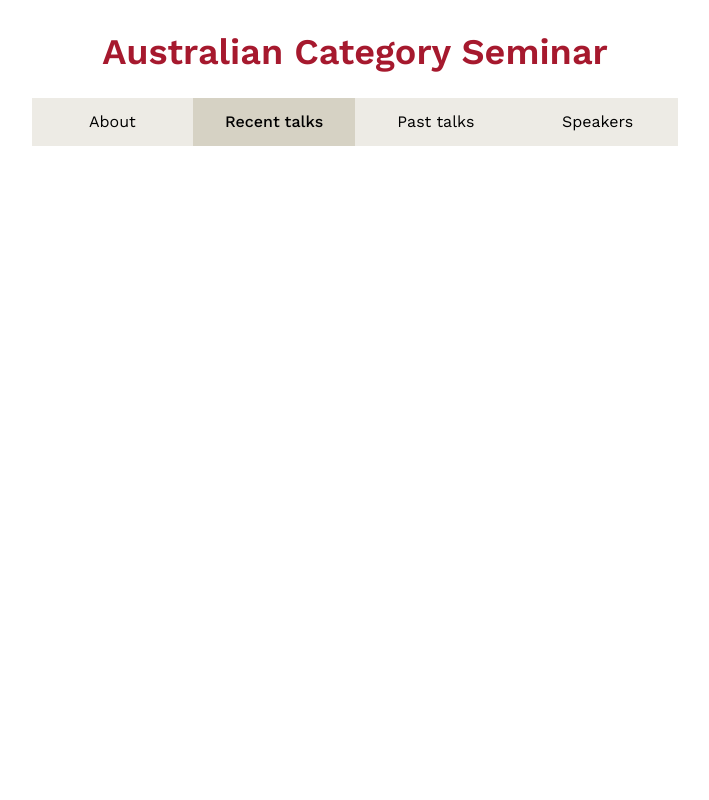
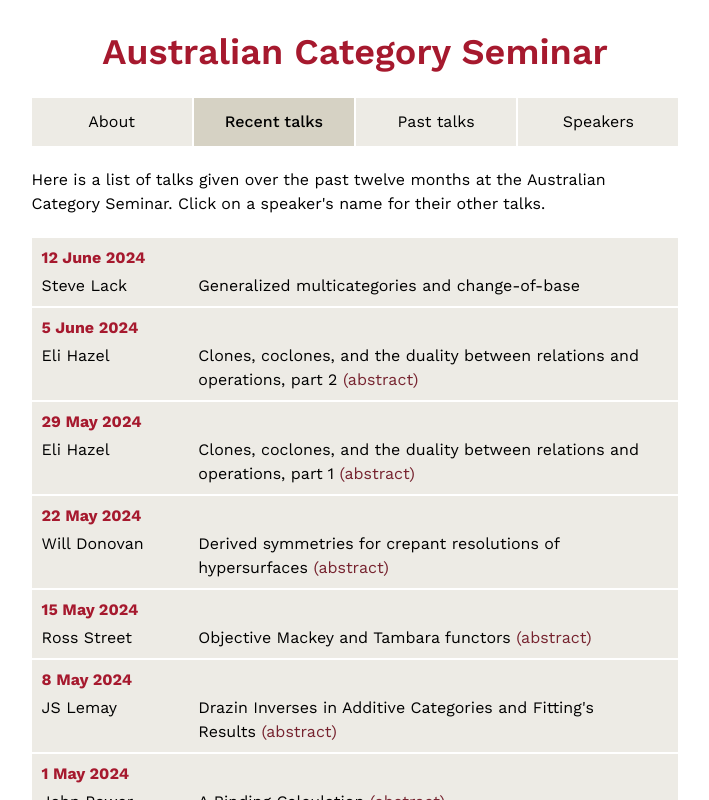
Before and after one commit to Centre-of-Australian-Category-Theory/seminar, a SvelteKit app: page /recent-talks in a window 1280 px wide. Shown: the top 800 px of the page, without its empty margins (285-994 px from the left). Built offline with nearby package versions, Linux system fonts and the light colour scheme.

Commit message:
Edits to layout

```diff
--- a/src/routes/+layout.svelte
+++ b/src/routes/+layout.svelte
@@ -8,13 +8,15 @@
 </script>
 
 
-<div class="w-5/6 max-w-prose mx-auto flex flex-col gap-1.5 py-5">
+<div class="w-screen flex items-center justify-center">
+  <div class="w-5/6 max-w-prose mx-auto flex flex-col gap-1.5 py-5">
   <h1 class="text-4xl text-center font-semibold text-red mt-3 mb-5">Australian Category Seminar</h1>
-  <div class="grid grid-cols-4 w-full text-center justify-stretch items-stretch bg-sand-light">
-    <a class={path === "/" ? "p-3 bg-sand font-medium" : "p-3"} href="{base}">About</a>
-    <a class={path === "/recent-talks" ? "p-3 bg-sand font-medium" : "p-3"} href="{base}/recent-talks">Recent talks</a>
-    <a class={path === "/past-talks" ? "p-3 bg-sand font-medium" : "p-3"} href="{base}/past-talks">Past talks</a>
-    <a class={path === "/speakers" ? "p-3 bg-sand font-medium" : "p-3"} href="{base}/speakers">Speakers</a>
+  <div class="grid grid-cols-4 w-full text-center justify-stretch items-stretch gap-0.5">
+    <a class={path === "/" ? "p-3 bg-sand font-medium" : "p-3 bg-sand-light"} href="{base}/">About</a>
+    <a class={path === "/recent-talks" ? "p-3 bg-sand font-medium" : "p-3 bg-sand-light"} href="{base}/recent-talks">Recent talks</a>
+    <a class={path === "/past-talks" ? "p-3 bg-sand font-medium" : "p-3 bg-sand-light"} href="{base}/past-talks">Past talks</a>
+    <a class={path === "/speakers" ? "p-3 bg-sand font-medium" : "p-3 bg-sand-light"} href="{base}/speakers">Speakers</a>
   </div>
   <slot />
+  </div>
 </div>
--- a/src/routes/past-talks/+page.svelte
+++ b/src/routes/past-talks/+page.svelte
@@ -1,5 +1,6 @@
 <script>
  export let data;
+ import { base } from '$app/paths';
 
  var years = Object.keys(data.grouped).reverse();
  var currentyear = years[0];
@@ -36,9 +37,9 @@
 {#each years as year}
   {#if currentyear == year || currentyear == 'All'}
     <h2 class="bg-sand px-2.5 py-2 font-bold text-lg">{year}</h2>
-    <div class="flex flex-col gap-1">
+    <div class="flex flex-col gap-0.5 -mt-1">
     {#each Object.keys(data.grouped[year]) as date}
-      <div class="rounded w-full bg-sand-light px-2.5 py-2">
+      <div class="w-full bg-sand-light px-2.5 py-2">
         <div class="mb-1 text-red font-bold">{date}</div>
         <ul class="flex flex-col gap-0.5">
           {#each data.grouped[year][date] as talk}
--- a/src/routes/recent-talks/+page.svelte
+++ b/src/routes/recent-talks/+page.svelte
@@ -1,5 +1,6 @@
 <script>
  export let data;
+ import { base } from '$app/paths';
 </script>
 
 <div class="py-4">
@@ -8,9 +9,9 @@
   other talks.
 </div>
 
-<div class="flex flex-col gap-1">
+<div class="flex flex-col gap-0.5">
   {#each Object.keys(data.grouped) as date}
-    <div class="rounded w-full bg-sand-light px-2.5 py-2">
+    <div class="w-full bg-sand-light px-2.5 py-2">
       <div class="mb-1 text-red font-bold">{date}</div>
       <ul class="flex flex-col gap-0.5">
         {#each data.grouped[date] as talk}
--- a/src/routes/speakers/+page.svelte
+++ b/src/routes/speakers/+page.svelte
@@ -1,4 +1,5 @@
 <script>
+ import { base } from '$app/paths';
  export let data;
 </script>
 
--- a/src/routes/speakers/[slug]/+page.svelte
+++ b/src/routes/speakers/[slug]/+page.svelte
@@ -1,4 +1,5 @@
 <script>
+ import { base } from '$app/paths';
  export let data;
 </script>
 
@@ -9,7 +10,7 @@
 
 <div class="flex flex-col gap-1">
   {#each Object.keys(data.talks).reverse() as date}
-    <div class="rounded w-full bg-sand-light px-2.5 py-2">
+    <div class="w-full bg-sand-light px-2.5 py-2">
       <div class="mb-1 text-red"><b>{date}</b></div>
       <ul class="flex flex-col gap-0.5">
         {#each data.talks[date] as talk}
--- a/src/routes/talks/[slug]/+page.svelte
+++ b/src/routes/talks/[slug]/+page.svelte
@@ -1,9 +1,10 @@
 <script>
  export let data;
+ import { base } from '$app/paths';
 </script>
 <div class="bg-sand-light px-2.5 py-2 mt-2">
   <h2 class="font-bold text-red">{data.title}</h2>
-  <div class="pt-1">
+  <div>
     <a class="hover:text-red" href="{base}/speakers/{encodeURIComponent(String(data.speaker))}">{data.speaker}</a><span class="mx-1" />·<span class="mx-1" />{data.humanDate}
   </div>
 </div>
@@ -17,5 +18,5 @@
 </div>
 
 <div>
-  <a href="javascript:history.back()" class="mt-4 rounded-md bg-sand-light p-2">Back</a>
+  <a href="javascript:history.back()" class="mt-4 bg-sand-light p-2">Back</a>
 </div>
```
